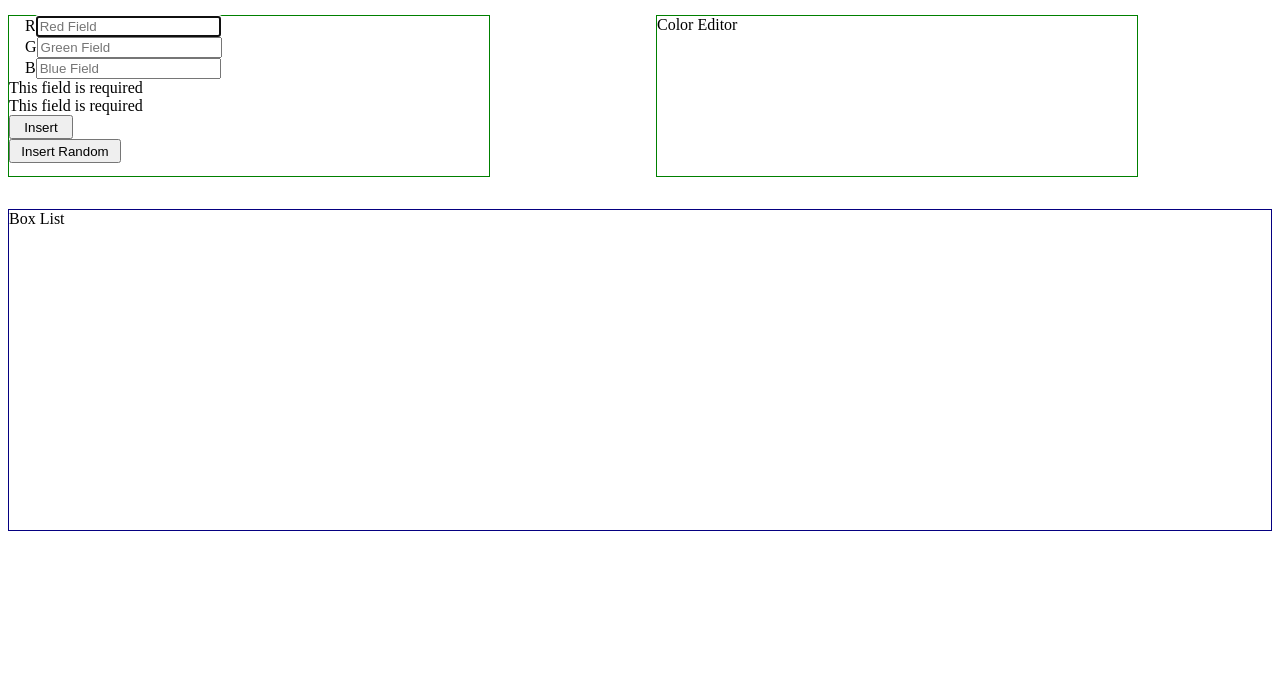
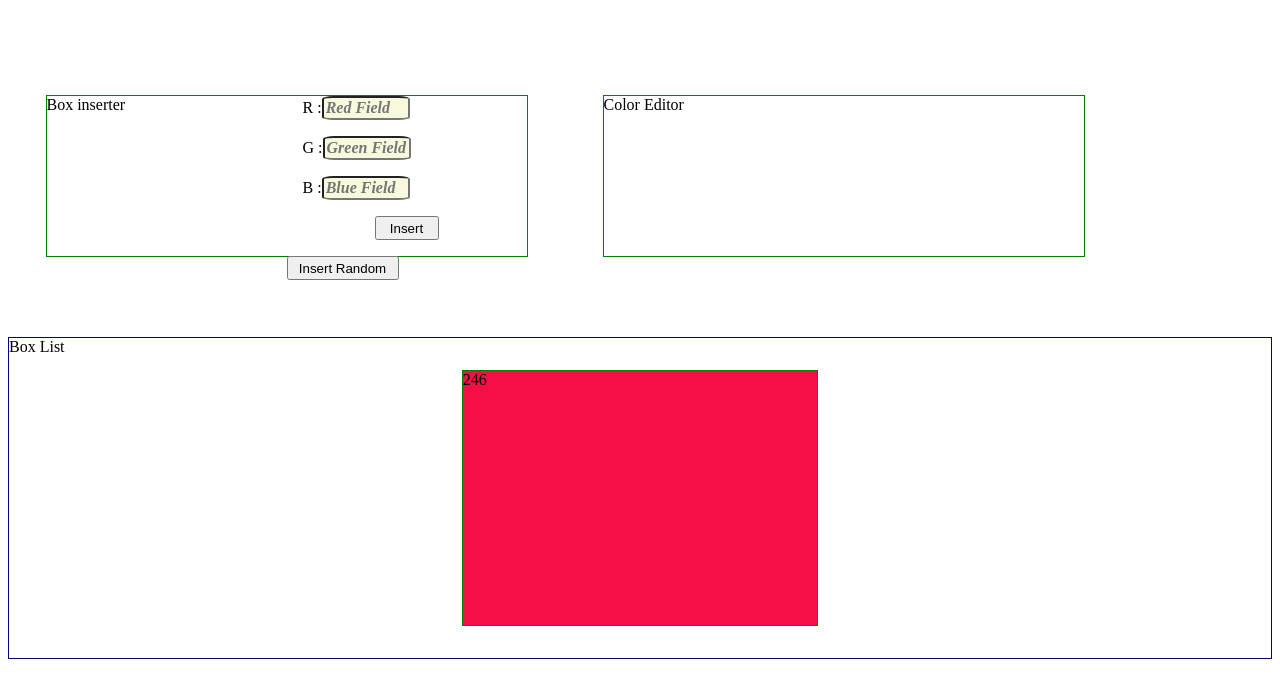
Before and after one commit to Rappkill/ColorfulRectangle, a React (Create React App) app: page / in a window 1280 px wide. Both pictures are taken after a click on the button "Insert Random". Shown: the top 698 px of the page. Built offline with nearby package versions, Linux system fonts and the light colour scheme.

Commit message:
[edit + insert]

```diff
--- a/src/App.tsx
+++ b/src/App.tsx
@@ -7,8 +7,10 @@ import { BoxList } from './components/BoxList';
 function App(): JSX.Element {
   return (
     <div className="app-wrapper">
-      <BoxInserter />
-      <BoxEdit />
+      <div className="inserter-wrapper">
+        <BoxInserter />
+        <BoxEdit />
+      </div>
       <BoxList />
     </div>
   );
--- a/src/components/BoxEdit.tsx
+++ b/src/components/BoxEdit.tsx
@@ -1,5 +1,81 @@
-import React from 'react';
+import React, { useCallback } from 'react';
+import { useSelector } from 'react-redux';
+import { getSelectedBox } from '../store/reducers';
+import { useForm } from 'react-hook-form';
+import store from '../store/store';
+import { boxUpdated } from '../store/actions';
 
 export function BoxEdit(): JSX.Element {
-  return <div className="box-edit">Color Editor</div>;
+  const {
+    register,
+    handleSubmit,
+    // watch,
+    // reset,
+    // formState: { errors },
+  } = useForm();
+
+  const selectedBox = useSelector(getSelectedBox);
+
+  const onSubmit = useCallback(
+    (data) => {
+      store.dispatch(
+        boxUpdated({
+          red: data.Red,
+          green: data.Green,
+          blue: data.Blue,
+        })
+      );
+    },
+    [boxUpdated]
+  );
+
+  return (
+    <div className="box-edit">
+      Color Editor
+      {selectedBox ? (
+        <div className="box-edit-wrapper">
+          <div
+            className="selected-box"
+            style={{
+              backgroundColor: `rgb(${selectedBox.red}, ${selectedBox.green}, ${selectedBox.blue})`,
+            }}
+          >
+            <div className="box-number">
+              Box Number: {selectedBox.boxNumber}
+            </div>
+          </div>
+          <form onSubmit={handleSubmit(onSubmit)} className="form-wrapper">
+            <span className="input-field">
+              R :
+              <input
+                defaultValue={`${selectedBox.red}`}
+                placeholder="Red Field"
+                {...register('Red')}
+              />
+            </span>
+            <span className="input-field">
+              G :
+              <input
+                defaultValue={`${selectedBox.green}`}
+                placeholder="Green Field"
+                {...register('Green')}
+              />
+            </span>
+            <span className="input-field">
+              B :
+              <input
+                defaultValue={`${selectedBox.blue}`}
+                placeholder="Blue Field"
+                {...register('Blue')}
+              />
+            </span>
+
+            <button type="submit" className="submit-button">
+              Apply color
+            </button>
+          </form>
+        </div>
+      ) : null}
+    </div>
+  );
 }
--- a/src/components/BoxInsert.tsx
+++ b/src/components/BoxInsert.tsx
@@ -13,7 +13,7 @@ export function BoxInserter(): JSX.Element {
   } = useForm();
 
   function throwError() {
-    let redInput = watch('Red');
+    const redInput = watch('Red');
 
     console.log(redInput);
     if (redInput > '255') {
@@ -40,14 +40,21 @@ export function BoxInserter(): JSX.Element {
   );
 
   const handleRandom = useCallback(() => {
-    console.log('hit');
-  }, []);
+    store.dispatch(
+      boxAdded({
+        red: Math.floor(Math.random() * 256).toString(),
+        green: Math.floor(Math.random() * 256).toString(),
+        blue: Math.floor(Math.random() * 256).toString(),
+      })
+    );
+  }, [boxAdded]);
 
   return (
     <div className="box-insert">
+      Box inserter
       <form onSubmit={handleSubmit(onSubmit)} className="form-wrapper">
         <span className="input-field">
-          R
+          R :
           <input
             defaultValue=""
             placeholder="Red Field"
@@ -55,28 +62,27 @@ export function BoxInserter(): JSX.Element {
           />
         </span>
         <span className="input-field">
-          G
+          G :
           <input
             placeholder="Green Field"
             {...register('Green', { required: true })}
           />
         </span>
         <span className="input-field">
-          B
+          B :
           <input
             placeholder="Blue Field"
             {...register('Blue', { required: true })}
           />
         </span>
-        {errors.Green && <span>This field is required</span>}
-        {errors.Red && <span>This field is required</span>}
+        {/* {errors.Green && <span>This field is required</span>}
+        {errors.Red && <span>This field is required</span>} */}
         <button type="submit" className="submit-button">
           Insert
         </button>
-        <button className="random-button" onClick={handleRandom}>
+        <button type="button" className="random-button" onClick={handleRandom}>
           Insert Random
         </button>
-        {/* // <input type="submit" className="submit-button" /> */}
       </form>
     </div>
   );
--- a/src/components/BoxList.tsx
+++ b/src/components/BoxList.tsx
@@ -1,10 +1,16 @@
-import React from 'react';
-import { useSelector } from 'react-redux';
+import React, { useCallback } from 'react';
+import { useDispatch, useSelector } from 'react-redux';
+import { boxSelected } from '../store/actions';
 import { getBoxList } from '../store/reducers';
 
 export function BoxList(): JSX.Element {
   const boxItems = useSelector(getBoxList);
-  console.log(boxItems);
+
+  const dispatch = useDispatch();
+
+  const handleInsert = useCallback((boxNumber) => {
+    dispatch(boxSelected(boxNumber));
+  }, []);
 
   return (
     <div className="box-list">
@@ -17,6 +23,8 @@ export function BoxList(): JSX.Element {
             style={{
               backgroundColor: `rgb(${box.red}, ${box.green}, ${box.blue})`,
             }}
+            // eslint-disable-next-line react/jsx-no-bind
+            onClick={() => handleInsert({ boxNumber: box.boxNumber })}
           >
             {box.red}
           </div>
--- a/src/index.css
+++ b/src/index.css
@@ -7,17 +7,23 @@
 
 .app-wrapper {
   display: grid;
-  grid-template-columns: repeat(2, 1fr);
-  grid-template-rows: (1fr, 1fr);
-  gap: 2rem;
+  grid-template-rows: 1fr 1fr;
+  align-items: center;
+}
+
+.inserter-wrapper {
+  display: flex;
+  flex-direction: row;
+  justify-content: space-around;
 }
 
 .box-insert {
   border: solid 1px green;
   height: 10rem;
   width: 30rem;
+  display: grid;
+  grid-template-columns: 1fr 1fr;
 }
-
 .insert-button {
 }
 
@@ -30,11 +36,13 @@
   display: flex;
   flex-direction: column;
   justify-content: space-between;
+  row-gap: 1em;
 }
 
 .submit-button {
   height: 1.5rem;
   width: 4rem;
+  align-self: center;
 }
 
 .random-button {
@@ -47,10 +55,20 @@
   justify-content: space-between;
 }
 
+input {
+  border-radius: 13%;
+  font-style: italic;
+  font-family: 'Impact, fantasy';
+  font-weight: bold;
+  font-size: 1em;
+  width: 5rem;
+  background-color: rgb(248, 249, 220);
+}
+
 .box-list {
   border: solid 1px rgb(4, 0, 128);
   height: 20rem;
-  width: auto;
+  max-width: auto;
   grid-column-start: 1;
   grid-column-end: 3;
   display: grid;
@@ -68,3 +86,20 @@
   border: solid 1px green;
   background-color: rgb(0, 255, 0);
 }
+
+.selected-box {
+  border: 1px solid #000;
+  height: 6rem;
+  width: 7rem;
+  display: flex;
+  flex-direction: column;
+}
+
+.box-edit-wrapper {
+  display: flex;
+  justify-content: space-between;
+}
+
+.box-number {
+  align-self: baseline;
+}
--- a/src/store/actions.ts
+++ b/src/store/actions.ts
@@ -1,10 +1,8 @@
-export const BOX_ADDED = 'BOX_ADDED';
-export const BOX_REMOVED = 'BOX_REMOVE';
-export const BOX_EDIT = 'BOX_EDIT';
-
 export enum ActionTypes {
   BoxAdded = 'BOX_ADDED',
   BoxRemoved = 'BOX_REMOVED',
+  BoxSelected = 'BOX_SELECTED',
+  BoxUpdated = 'BOX_UPDATED',
 }
 
 interface Payload {
@@ -21,6 +19,20 @@ interface BoxRemoved {
   type: typeof ActionTypes.BoxRemoved;
 }
 
+interface BoxSelectedInterface {
+  boxNumber: number;
+}
+
+interface BoxSelected {
+  type: typeof ActionTypes.BoxSelected;
+  payload: BoxSelectedInterface;
+}
+
+interface BoxUpdated {
+  type: typeof ActionTypes.BoxUpdated;
+  payload: Payload;
+}
+
 export const boxAdded = (payload: Payload): BoxAdded => ({
   type: ActionTypes.BoxAdded,
   payload,
@@ -30,4 +42,14 @@ export const boxRemoved = (): BoxRemoved => ({
   type: ActionTypes.BoxRemoved,
 });
 
-export type BoxAction = BoxAdded | BoxRemoved;
+export const boxSelected = (payload: BoxSelectedInterface): BoxSelected => ({
+  type: ActionTypes.BoxSelected,
+  payload,
+});
+
+export const boxUpdated = (payload: Payload): BoxUpdated => ({
+  type: ActionTypes.BoxUpdated,
+  payload,
+});
+
+export type BoxAction = BoxAdded | BoxRemoved | BoxSelected | BoxUpdated;
--- a/src/store/reducers.ts
+++ b/src/store/reducers.ts
@@ -41,6 +41,35 @@ export default function BoxReducer(
         ],
       };
 
+    case ActionTypes.BoxSelected:
+      return {
+        ...state,
+        boxSelected: { ...state.boxList[action.payload.boxNumber - 1] },
+      };
+
+    case ActionTypes.BoxUpdated:
+      const boxIdSelected = state.boxList.findIndex(
+        (box) => box.id == state.boxSelected?.id
+      );
+
+      return {
+        ...state,
+
+        boxSelected: null,
+
+        boxList: [
+          ...state.boxList.slice(0, boxIdSelected),
+
+          {
+            ...state.boxList[boxIdSelected],
+
+            ...action.payload,
+          },
+
+          ...state.boxList.slice(boxIdSelected + 1),
+        ],
+      };
+
     default:
       return state;
   }
@@ -49,3 +78,7 @@ export default function BoxReducer(
 export const getBoxList = (store: Store): BoxRGB[] => {
   return store.boxList;
 };
+
+export const getSelectedBox = (store: Store): null | BoxRGB => {
+  return store.boxSelected;
+};
```
